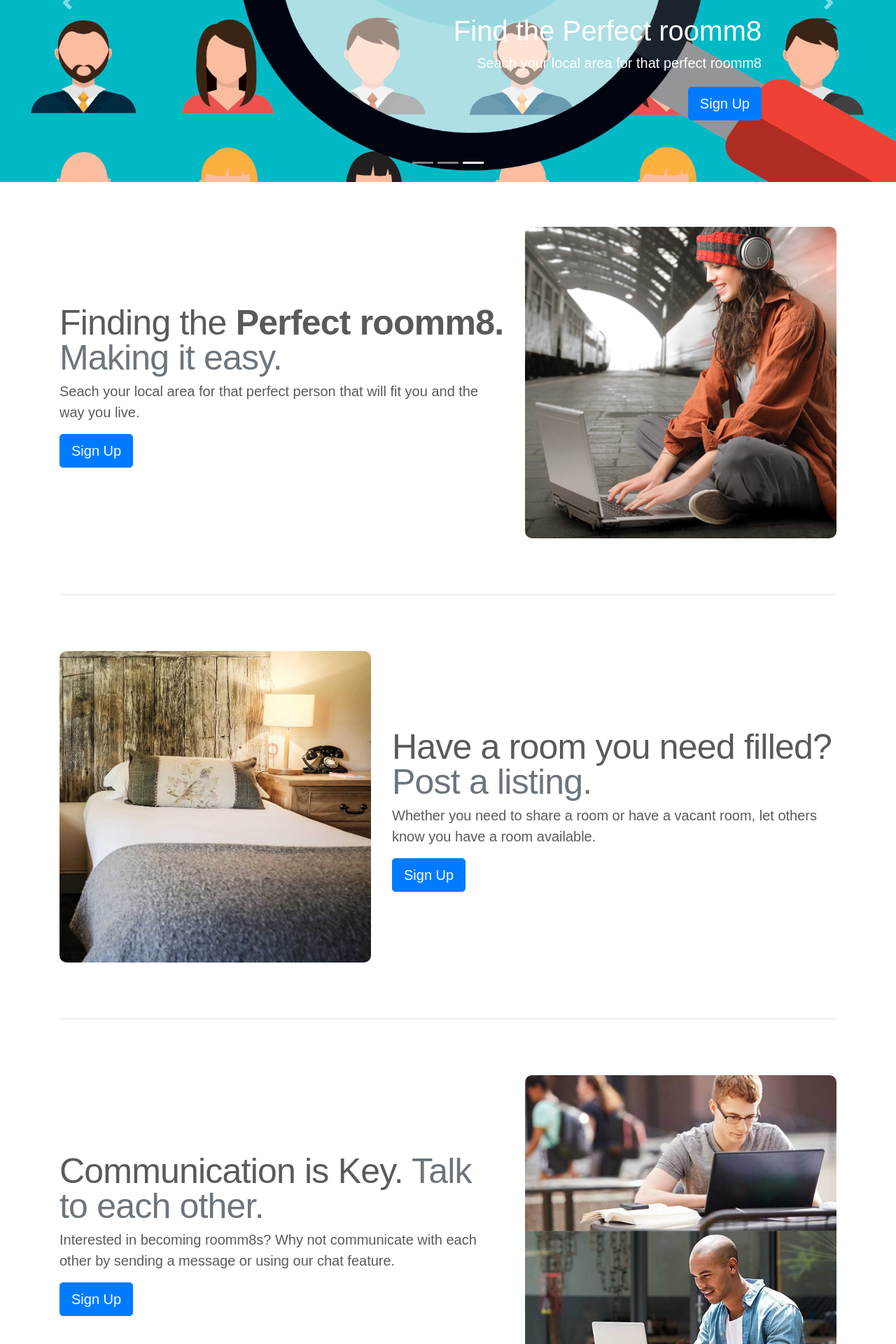
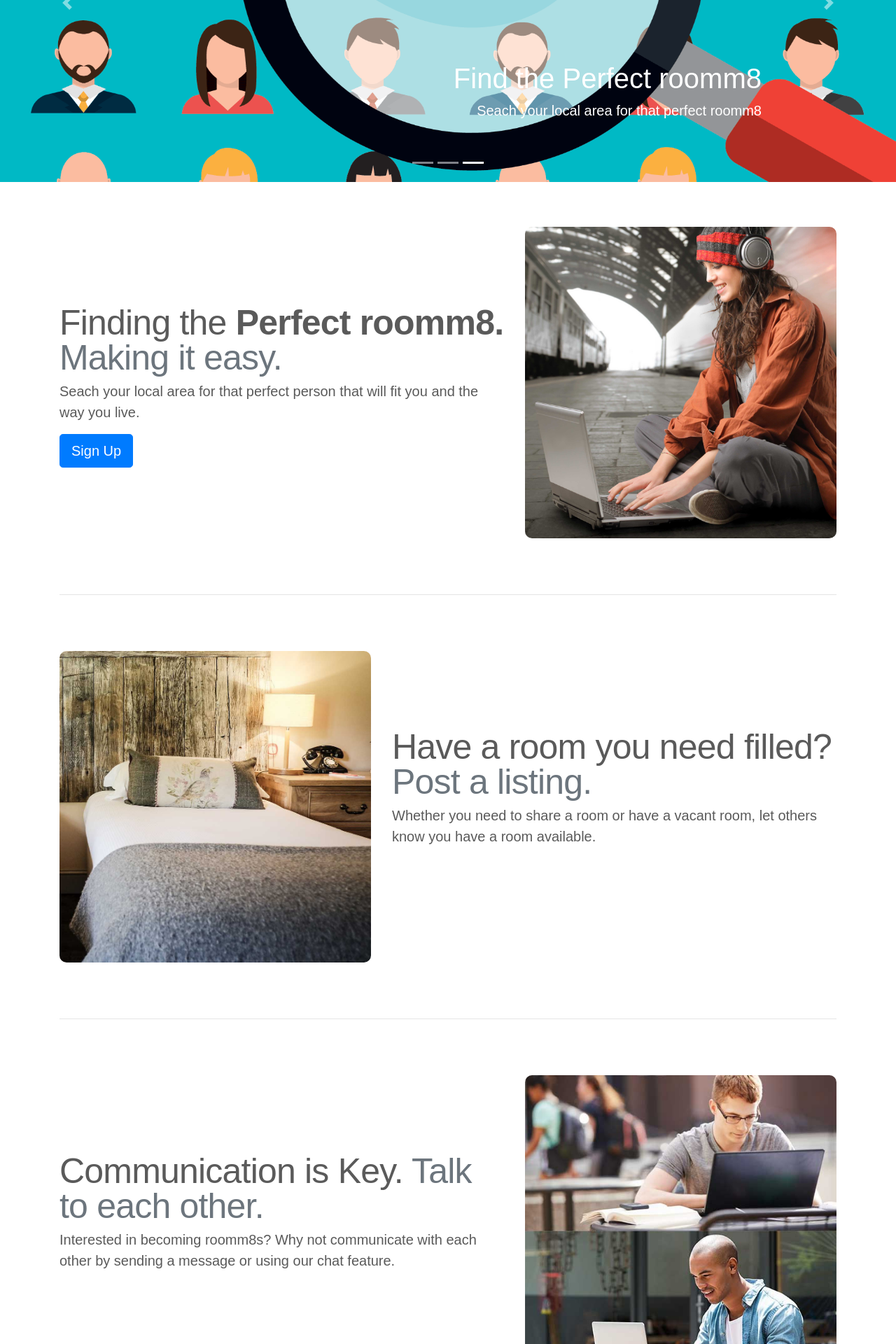
Before and after one commit to amitshankar97/roomm8-react, a React (Create React App) app: page / in a window 1280 px wide. Shown: the part 300-2220 px from the top of the page at 70% size. Built offline with nearby package versions, Linux system fonts and the light colour scheme; what react-google-maps would draw is missing.

Commit message:
Homepage

```diff
--- a/src/components/home/carousel.js
+++ b/src/components/home/carousel.js
@@ -38,7 +38,6 @@ class Carousel extends Component {
                                     <h1>Communication is Key</h1>
                                     <p>Send messages or chat with potentional roomm8s</p>
                                     <p>
-                                    <Link className="btn btn-lg btn-primary" to="/SignUp" role="button">Sign Up</Link>
                                     </p>
                                 </div>
                             </div>
@@ -49,7 +48,6 @@ class Carousel extends Component {
                                 <div className="carousel-caption text-right">
                                     <h1>Find the Perfect roomm8</h1>
                                     <p>Seach your local area for that perfect roomm8</p>
-                                    <p><Link className="btn btn-lg btn-primary" to="/SignUp" role="button">Sign Up</Link></p>
                                 </div>
                             </div>
                         </div>
--- a/src/components/home/featurettes.js
+++ b/src/components/home/featurettes.js
@@ -28,7 +28,6 @@ class Featurettes extends Component {
                     <div className="col-md-7 order-md-2">
                         <h2 className="featurette-heading">Have a room you need filled? <span className="text-muted">Post a listing.</span></h2>
                         <p className="lead">Whether you need to share a room or have a vacant room, let others know you have a room available.</p>
-                        <Link className="btn btn-lg btn-primary" to="/SignUp" role="button">Sign Up</Link>
                     </div>
                     <div className="col-md-5 order-md-1">
                         <img className="featurette-image  img-fluid mx-auto" data-src="holder.js/500x500/auto" alt="500x500" style={{ width: '100%' }} src={Bed} data-holder-rendered="true" />
@@ -41,7 +40,6 @@ class Featurettes extends Component {
                     <div className="col-md-7">
                         <h2 className="featurette-heading">Communication is Key. <span className="text-muted">Talk to each other.</span></h2>
                         <p className="lead">Interested in becoming roomm8s? Why not communicate with each other by sending a message or using our chat feature.</p>
-                        <Link className="btn btn-lg btn-primary" to="/SignUp" role="button">Sign Up</Link>
                     </div>
                     <div className="col-md-5">
                         <img className="featurette-image" data-src="holder.js/500x500/auto" alt="500x500" style={{ width: '100%' }} src={Chatting} data-holder-rendered="true" />
```
